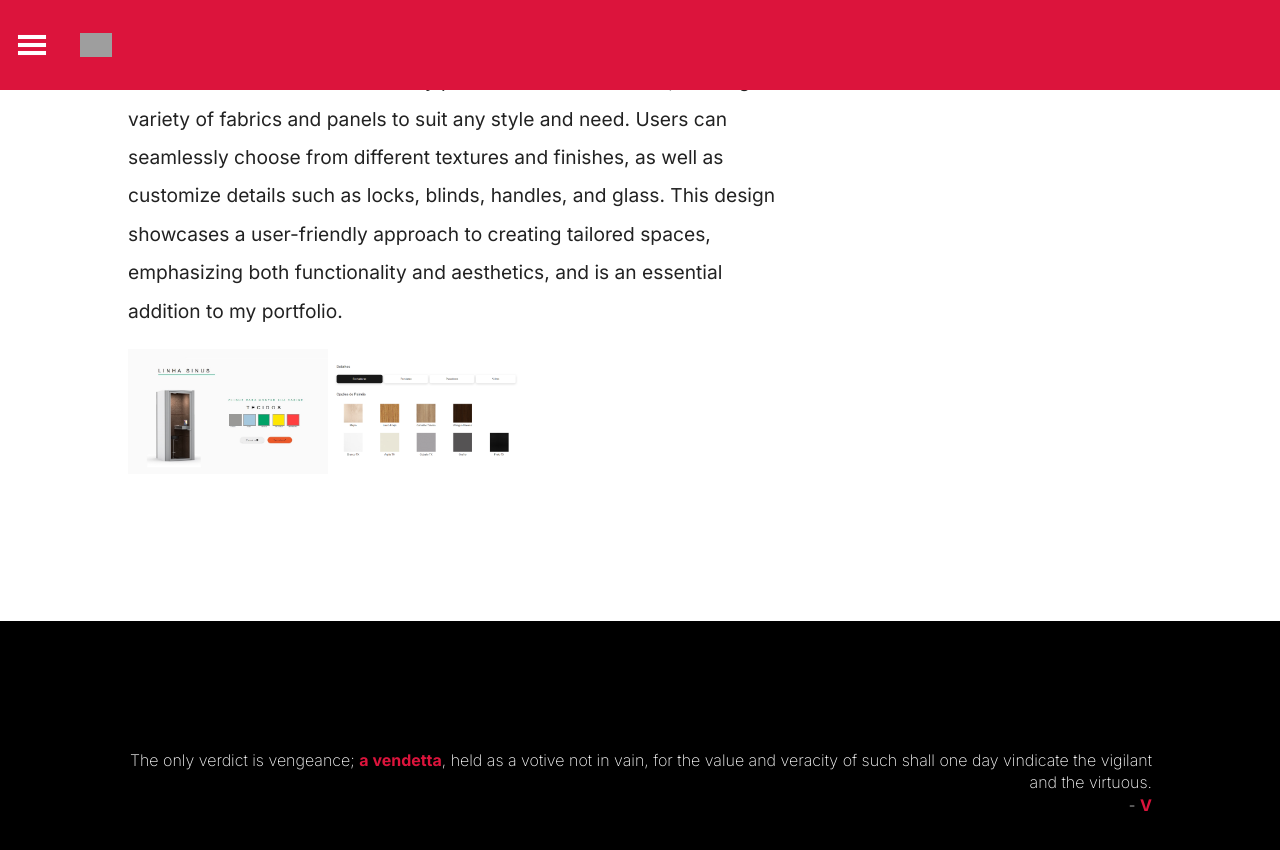
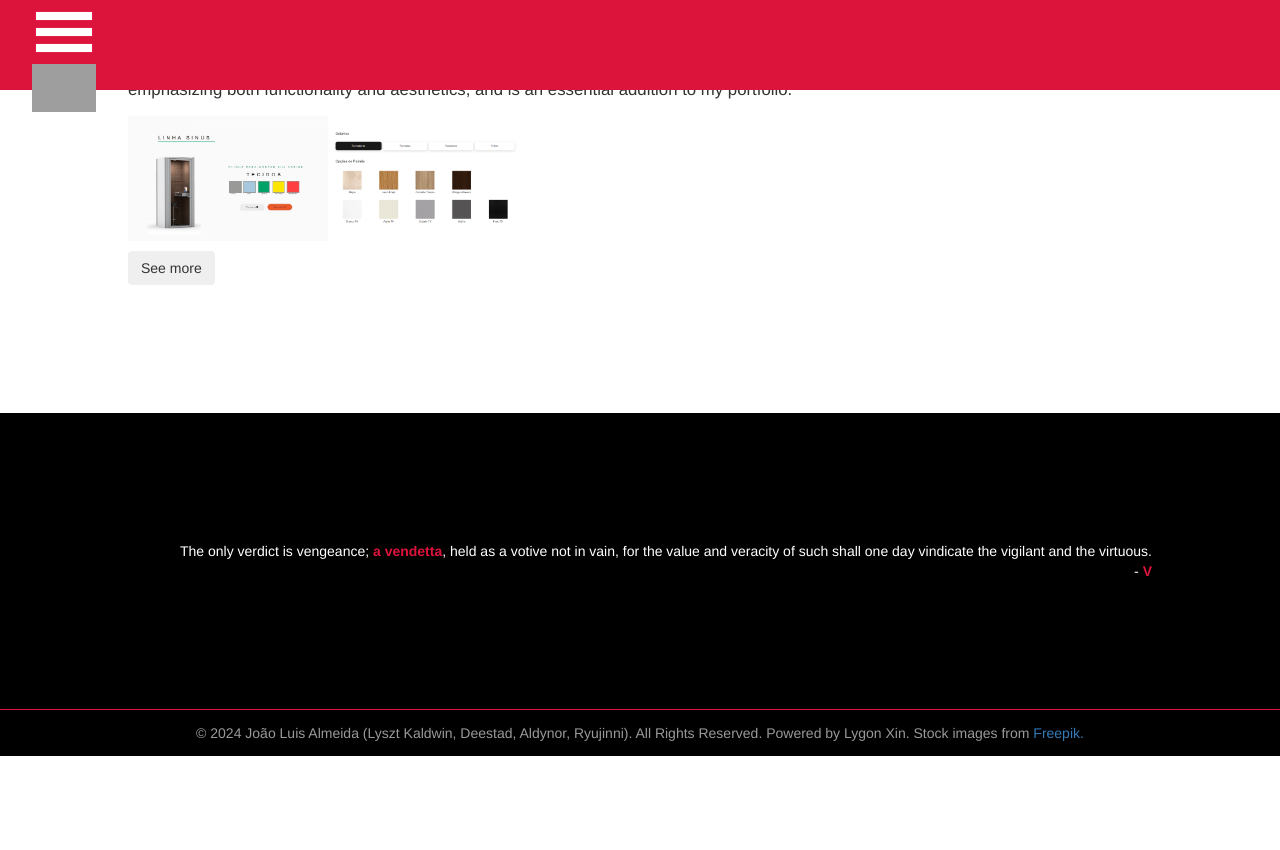
Before and after one commit to lyszt/lyszt.github.io, a Jekyll site: the page built from _posts/2021-8-5-Mactab.md, in a window 1280 px wide and 900 px high, scrolled down 463 px. Shown: the top 850 px of the window. Built offline with Jekyll 4.4.1, drawn with Linux system fonts in a browser that asks for light colours; after the commit the page ends 1219 px from its top, so only the background shows below that; grey boxes are pictures that could not be loaded.

Commit message:
Button to see more at the end of port posts

```diff
--- a/_layouts/post.html
+++ b/_layouts/post.html
@@ -8,6 +8,9 @@ layout: default
   <link rel="preconnect" href="https://fonts.googleapis.com">
   <link rel="preconnect" href="https://fonts.gstatic.com" crossorigin>
   <link href="https://fonts.googleapis.com/css2?family=Inter:wght@100..900&display=swap" rel="stylesheet">
+  <link rel="stylesheet" href="https://maxcdn.bootstrapcdn.com/bootstrap/3.4.1/css/bootstrap.min.css">
+  <script src="https://maxcdn.bootstrapcdn.com/bootstrap/3.4.1/js/bootstrap.min.js"></script>
+
 </head>
 
 <article class="post">
@@ -21,6 +24,8 @@ layout: default
       </div>
     </div>
     {{ content }}
+    <button class="btn btn-secondary" href="{{page.refer}}">See more</button>
+
   </div>
 
 
--- a/_posts/2021-8-5-Mactab.md
+++ b/_posts/2021-8-5-Mactab.md
@@ -7,7 +7,7 @@ intro: MACTAB is a manufacturer of industrial floor-ceiling partitions
   and corporate solutions focused on dividing and organizing environments through products that combine technology, aesthetics, acoustics and innovation.
 cover: img/Portfolio/Web/mactab.jpg
 alt: Coffee, glasses and candle in cozy setting.
-
+refer: https://mactab.com.br/cabines/parla/
 
 
 
```
